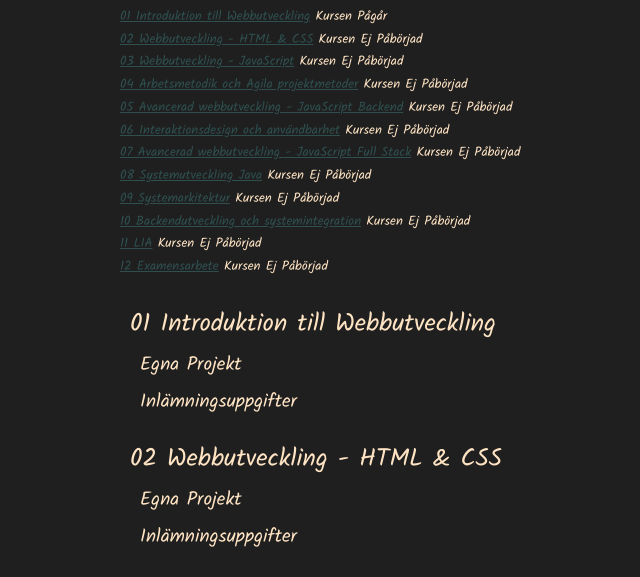
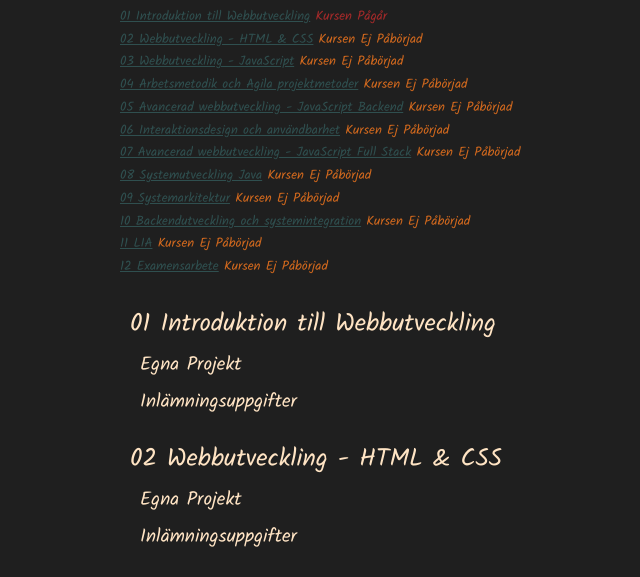
Before and after one commit to Arash-SJPI22/arash-sjpi22.github.io, a plain HTML site: page index.html in a window 1280 px wide. Shown: the part 180-757 px from the top of the page, without its empty margins (260-900 px from the left). Drawn offline with Linux system fonts and the light colour scheme.

Commit message:
Added classes to the li and sett color to match the status of the course

```diff
--- a/script.js
+++ b/script.js
@@ -88,9 +88,11 @@ for (let i=0; i < 12; i++) {
     liS2.appendChild(dlS1);
     liS2.appendChild(h4SI);
     liS2.appendChild(dlS2);
+
     if (i + 1 < 10) {
         aS.setAttribute("href", "#kurs0" + j);
         aS.innerText = "0" + j + " " + kurser[i].kursNamn;
+
         h3S.setAttribute("id", "kurs0" + j);
         h3S.innerText = "0" + j + " " + kurser[i].kursNamn;
     } else {
@@ -100,14 +102,18 @@ for (let i=0; i < 12; i++) {
         h3S.id = "kurs" + j;
         h3S.innerText = j + " " + kurser[i].kursNamn;
     };
+
     h4SP.innerText = "Egna Projekt";
     h4SI.innerText = "Inlämningsuppgifter";
 
     if ((date >= kurser[i].kursStart) && (date < kurser[i].kursSlut)) {
         aSS.innerText += " Kursen Pågår";
+        liS1.setAttribute("class", "courseOnGoing");
     } else if ((date > kurser[i].kursStart) && (date > kurser[i].kursSlut)) {
         aSS.innerText += " Avslutad Kurs";
+        liS1.setAttribute("class", "courseFinished");
     } else if (date < kurser[i].kursStart) {
         aSS.innerText += " Kursen Ej Påbörjad";
+        liS1.setAttribute("class", "courseNotStarted");
     };
 };
--- a/style.css
+++ b/style.css
@@ -75,3 +75,13 @@ dt {
     max-width: 600px;
     margin: 50px auto;
 }
+
+.courseNotStarted {
+    color: #D2691E;
+}
+.courseOnGoing {
+    color: #A52A2A;
+}
+.courseFinished {
+    color: #6B8E23;
+}
```
